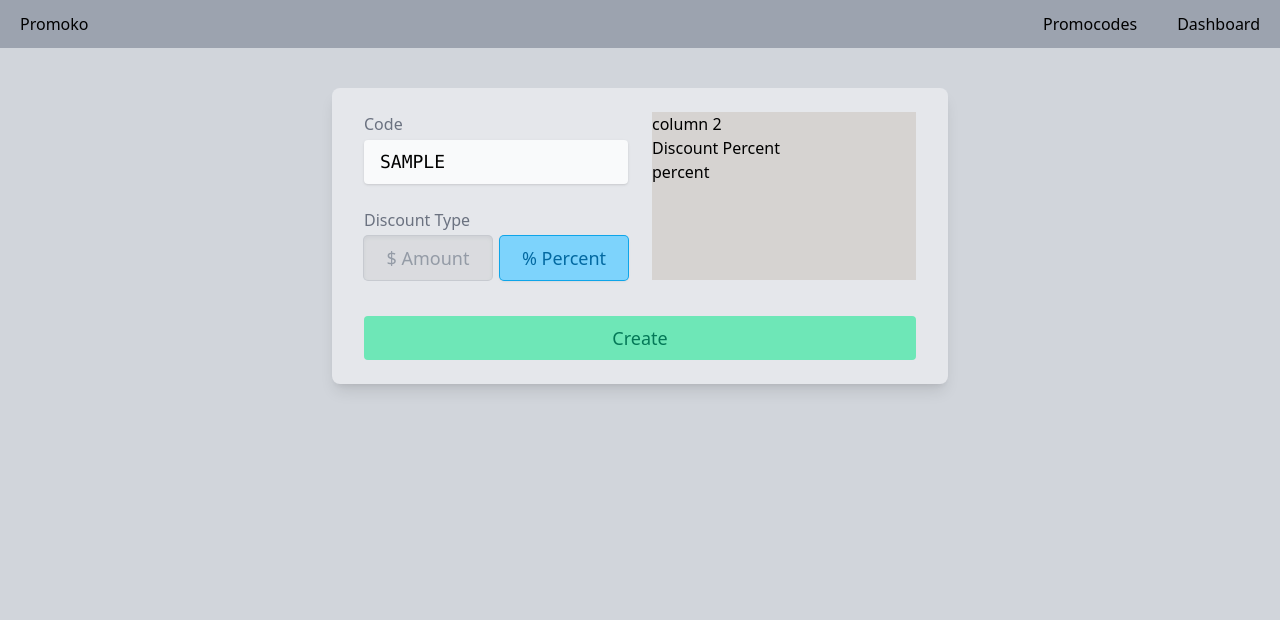
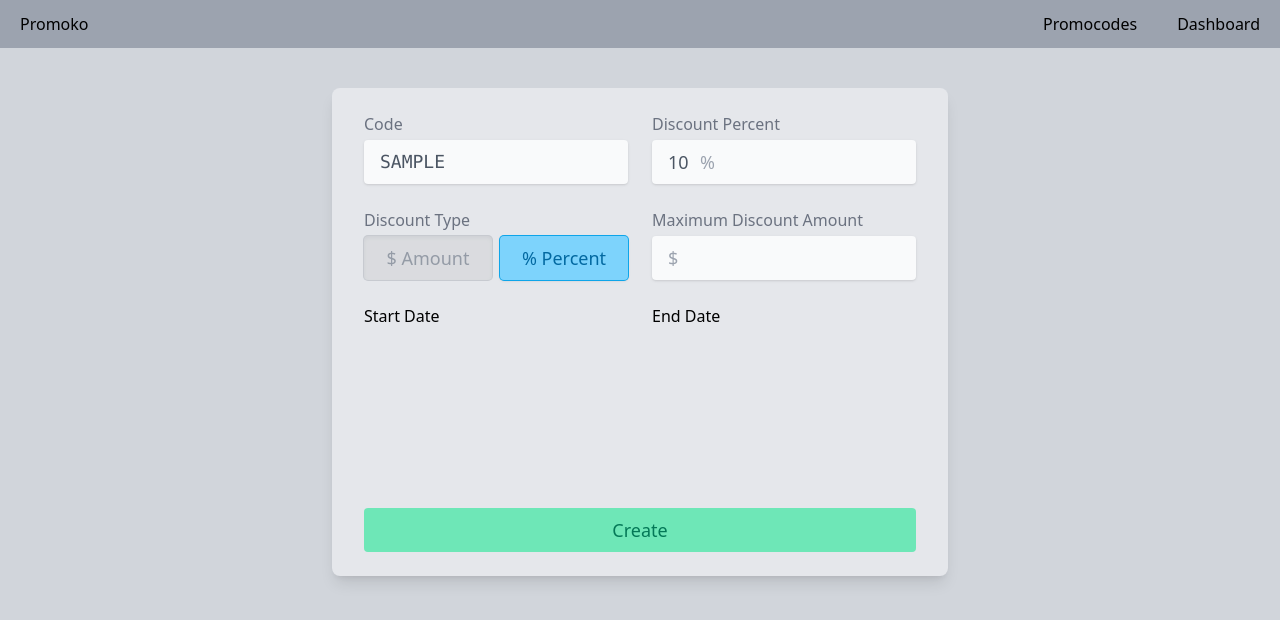
Before and after one commit to daniel-black/promocodes-manager, a Next.js app: page /promocodes/new in a window 1280 px wide. Both pictures are taken after typing "Sample" into the empty fields and a click on the button "% Percent". Shown: the top 620 px of the page. Built offline with nearby package versions, Linux system fonts and the light colour scheme.

Commit message:
discount form section

```diff
--- a/src/components/CodeNameFormSection.tsx
+++ b/src/components/CodeNameFormSection.tsx
@@ -19,7 +19,7 @@ export const CodeNameFormSection = ({
         value={code.toUpperCase()}
         onChange={e => setCode(e.target.value.toUpperCase())}
         placeholder={'SAVE25'}
-        className='w-full text-lg rounded py-2 px-4 font-mono bg-gray-50 shadow'
+        className='w-full text-lg rounded py-2 px-4 font-mono bg-gray-50 text-gray-600 shadow outline-none focus:ring-1'
         required
       />
     </section>
--- a/src/components/DiscountDetailsFormSection.tsx
+++ b/src/components/DiscountDetailsFormSection.tsx
@@ -1,36 +1,80 @@
 'use client';
 
 import type { CodeType } from "@/types";
-import type { Dispatch, SetStateAction } from "react";
+import type { ChangeEvent, Dispatch, SetStateAction } from "react";
 
 type DiscountDetailsFormSectionProps = {
   codeType: CodeType;
-  discount: number;
+  amountDiscount: number;
+  percentDiscount: number;
   maxDiscount: number | undefined;
-  setDiscount: Dispatch<SetStateAction<number>>;
+  setAmountDiscount: Dispatch<SetStateAction<number>>;
+  setPercentDiscount: Dispatch<SetStateAction<number>>;
   setMaxDiscount: Dispatch<SetStateAction<number | undefined>>;
 };
 
 export const DiscountDetailsFormSection = ({
   codeType,
-  discount,
+  amountDiscount,
+  percentDiscount,
   maxDiscount,
-  setDiscount,
+  setAmountDiscount,
+  setPercentDiscount,
   setMaxDiscount
 }: DiscountDetailsFormSectionProps) => {
+  const isPercent = codeType === 'percent';
+
+  const handlePercentChange = (discount: number) => {
+    if (discount >= 0 && discount <= 100)
+      setPercentDiscount(discount);
+  }
+
+  const handleAmountChange = (discount: number) => {
+    if (discount >= 0 && discount <= 10000)
+      setAmountDiscount(discount);
+  }
+
+  const handleDiscountChange = (e: ChangeEvent<HTMLInputElement>) => {
+    const discount = parseInt(e.target.value);
+    isPercent
+      ? handlePercentChange(discount)
+      : handleAmountChange(discount);
+  }
+
+  const handleMaxDiscountAmountChange = (e: ChangeEvent<HTMLInputElement>) => {
+    const maxDiscount = parseInt(e.target.value);
+    if (maxDiscount >= 0 && maxDiscount <= 10000)
+      setMaxDiscount(maxDiscount);
+  }
+
   return (
-    <section>
-      <h3 className="capitalize">Discount {codeType}</h3>
-      {codeType === 'amount' ? (
-        <div>
-          amount
-          <label htmlFor="fd">Amount</label>
+    <section className="text-gray-500">
+      <div className="relative">
+        <label className="block capitalize mb-1">Discount {codeType}</label>
+        <span className={`absolute top-9 text-lg text-gray-400 flex items-center ${isPercent ? 'left-12' : 'left-4'}`}>{isPercent ? '%' : '$'}</span>
+        <input
+          type="number"
+          min={0}
+          max={isPercent ? 100 : 10000}
+          value={isPercent ? percentDiscount : amountDiscount}
+          onChange={handleDiscountChange}
+          className={`block text-lg w-full rounded py-2 px-4 bg-gray-50 text-gray-600 shadow outline-none focus:ring-1 text-left ${isPercent ? '' : 'pl-8'}`}
+        />
+      </div>
+      {isPercent &&
+        <div className="mt-6 relative">
+          <label className="block capitalize mb-1">Maximum Discount Amount</label>
+          <span className={`absolute top-9 text-lg text-gray-400 flex items-center left-4`}>$</span>
+          <input
+            type="number"
+            min={0}
+            max={10000}
+            value={maxDiscount}
+            onChange={handleMaxDiscountAmountChange}
+            className={`block text-lg w-full rounded py-2 pr-4 pl-8 bg-gray-50 text-gray-600 shadow outline-none focus:ring-1 text-left`}
+          />
         </div>
-      ) : (
-        <div>
-          percent
-        </div>
-      )}
+      }
     </section>
   );
 }
--- a/src/components/NewPromocodeForm.tsx
+++ b/src/components/NewPromocodeForm.tsx
@@ -9,7 +9,8 @@ import { DiscountDetailsFormSection } from "./DiscountDetailsFormSection";
 export const NewPromocodeForm = () => {
   const [code, setCode] = useState('');
   const [codeType, setCodeType] = useState<CodeType>('amount');
-  const [discount, setDiscount] = useState(10);
+  const [amountDiscount, setAmountDiscount] = useState(10);
+  const [percentDiscount, setPercentDiscount] = useState(10);
   const [maxDiscount, setMaxDiscount] = useState<number | undefined>();
 
   async function handleSubmit(e: FormEvent<HTMLFormElement>) {
@@ -19,7 +20,7 @@ export const NewPromocodeForm = () => {
 
   return (
     <form onSubmit={handleSubmit}>
-      <div className="grid grid-cols-2 gap-6">
+      <div className="grid grid-cols-2 grid-rows-2 gap-6">
         <div className="space-y-6">
           <CodeNameFormSection
             code={code}
@@ -30,16 +31,19 @@ export const NewPromocodeForm = () => {
             setCodeType={setCodeType}
           />
         </div>
-        <div className="bg-stone-300 h-full">
-          column 2
+        <div>
           <DiscountDetailsFormSection
             codeType={codeType}
-            discount={discount}
-            setDiscount={setDiscount}
+            amountDiscount={amountDiscount}
+            setAmountDiscount={setAmountDiscount}
+            percentDiscount={percentDiscount}
+            setPercentDiscount={setPercentDiscount}
             maxDiscount={maxDiscount}
             setMaxDiscount={setMaxDiscount}
           />
         </div>
+        <p>Start Date</p>
+        <p>End Date</p>
       </div>
       <input
         type="submit"
```
